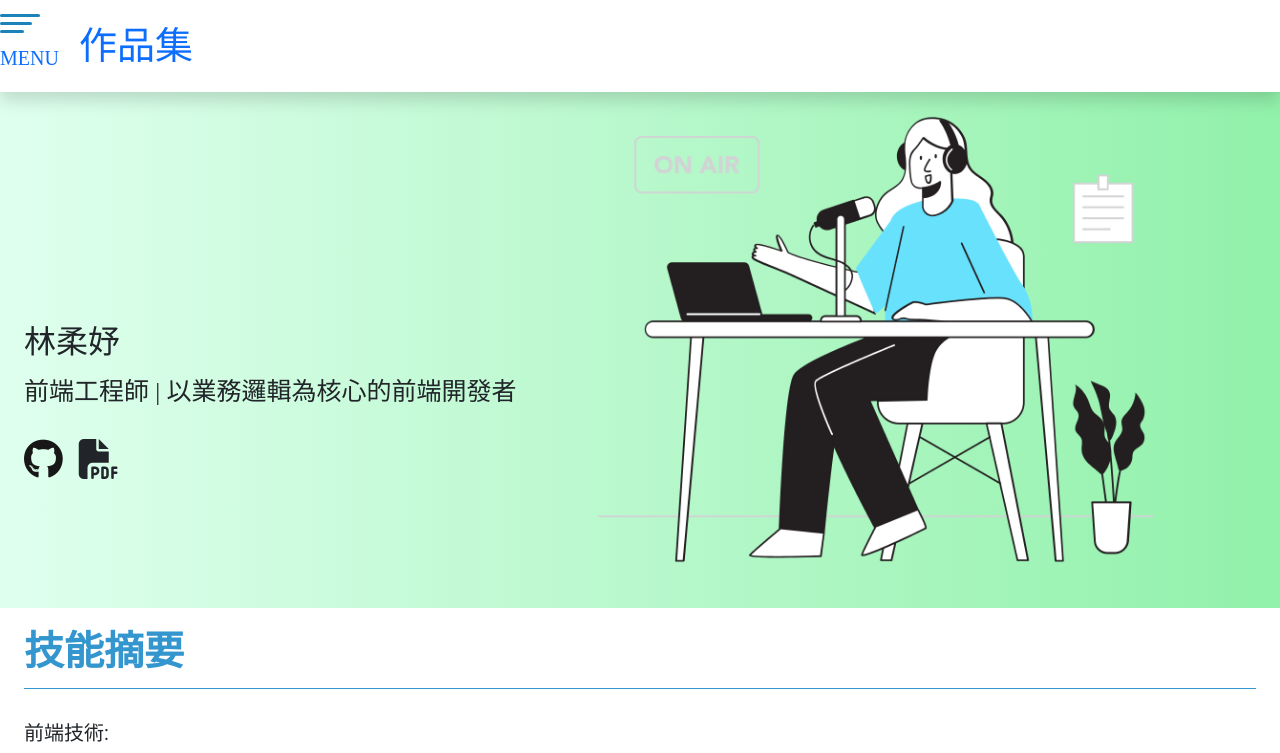
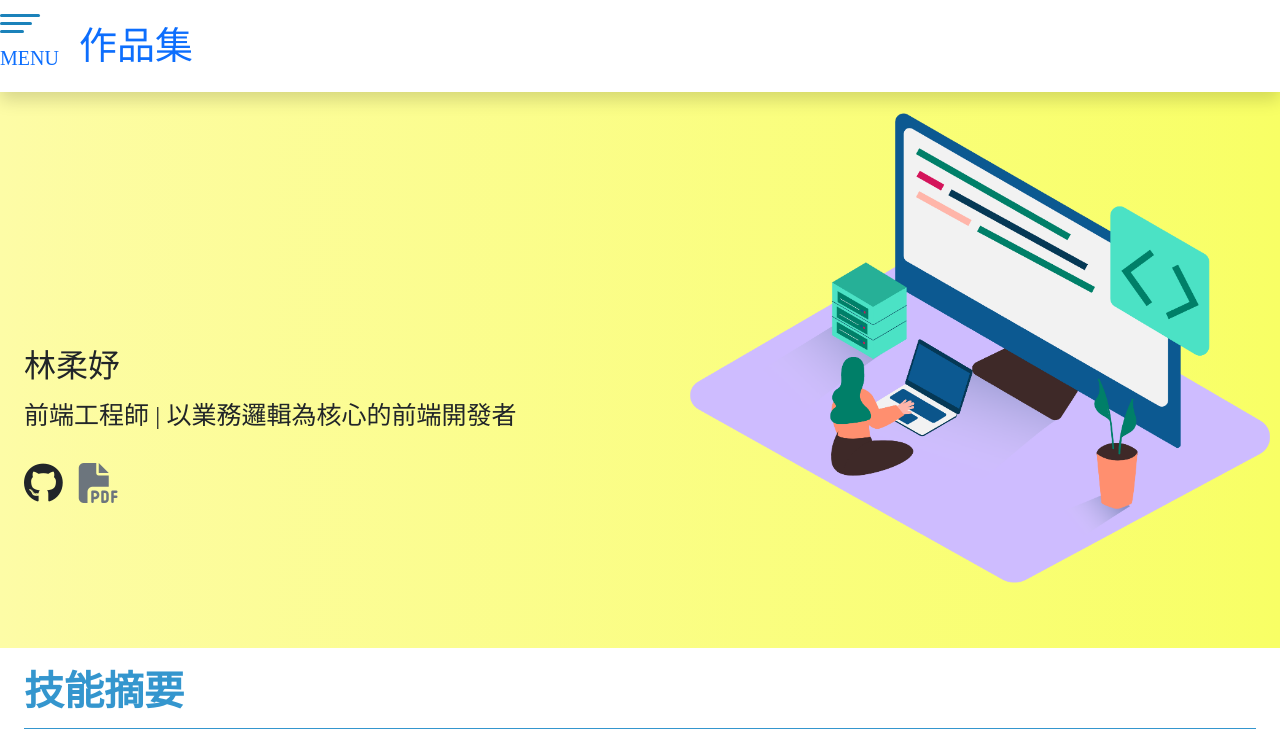
Before and after one commit to Lin3456/project_portfolio, a Vue app: page /home in a window 1280 px wide. Shown: the top 753 px of the page. Built offline with nearby package versions, Linux system fonts and the light colour scheme; a web font is replaced by a local one.

Commit message:
20250621_00: 修正 vite.config.js 的 base 設定

```diff
--- a/src/router/routers.js
+++ b/src/router/routers.js
@@ -12,10 +12,14 @@ const routes = [
   {
     path: '/Portfolio',
     name: 'Portfolio',
-    // component: About,
     meta: {title: '作品集', hidden: false},
     children: [
-
+      {
+        path: '/ToDoList',
+        name: 'ToDoList',
+        meta: {title: 'ToDoList'},
+        component: () => import('@/views/content/toDoList.vue'),
+      }
     ],
   },
 ]
--- a/src/views/content/home.vue
+++ b/src/views/content/home.vue
@@ -4,11 +4,11 @@
     <section
       class="text-dark text-center position-relative"
       :style="{
-        backgroundImage: `url(/src/assets/background.png), linear-gradient(to right, rgb(223 255 238), rgb(145 241 170))`,
+        backgroundImage: `url(/src/assets/background.png), linear-gradient(to right, rgb(253 252 166), rgb(248 255 101))`,
         backgroundSize: 'auto 100%',
         backgroundPosition: 'right bottom',
         backgroundRepeat: 'no-repeat',
-        height: '70vh',
+        height: '75vh',
       }"
     >
       <div
@@ -23,14 +23,14 @@
           class="d-flex justify-content-between align-items-center"
           style="max-width: 4em"
         >
-          <a :href="profile.info.github" target="_blank" style="color: #181717">
+          <a :href="profile.info.github" target="_blank" class="text-dark">
             <i class="fa-brands fa-github fa-2x"></i>
           </a>
           <a
             href="/files/resume.pdf"
             download="林柔妤_履歷表.pdf"
           >
-            <i class="fas fa-file-pdf fa-2x text-dark ms-3"></i>
+            <i class="fas fa-file-pdf fa-2x text-secondary ms-3"></i>
           </a>
         </div>
       </div>
@@ -160,7 +160,7 @@
     <button
       v-show="showTop"
       @click="scrollToTop"
-      :class="['btn btn-outline-success back-to-top', { show: showTop }]"
+      :class="['btn btn-outline-secondary back-to-top', { show: showTop }]"
     >
       <i class="fas fa-arrow-up"></i>
     </button>
--- /dev/null
+++ b/src/views/content/toDoList.vue
@@ -0,0 +1,14 @@
+<template>
+  <div></div>
+</template>
+
+<script>
+export default {
+  name: 'ToDoList',
+  data () {
+    return {
+
+    };
+  }
+}
+</script>
--- a/src/views/header/menu-item.vue
+++ b/src/views/header/menu-item.vue
@@ -20,13 +20,13 @@
 					</span>
 
 					<MenuItem
-					class="col"
+					  class="col"
 						v-if="route.meta.hidden"
 						:data="route.children"
 						@close="$emit('close')"
 					/>
         </div>
-				<!-- 有子節點 -->
+				<!-- 沒有子節點 -->
 				<template v-else>
 					<div
 						class="menu-item"
@@ -64,7 +64,7 @@ export default {
       this.$router.push(route.path).catch(() => {});
       this.$emit('close');
     }
-  },
+  }
 };
 </script>
 
--- a/src/views/header/navBar.vue
+++ b/src/views/header/navBar.vue
@@ -105,7 +105,7 @@ export default {
   background-color: #3b3b59;
 	color: white;
   box-shadow: 2px 0 5px rgba(0,0,0,0.3);
-  z-index: 1000;
+  z-index: 2000;
 	font-size: 20px;
 	overflow-y: hidden;
 }
--- a/vite.config.js
+++ b/vite.config.js
@@ -3,7 +3,7 @@ import vue from '@vitejs/plugin-vue';
 import path from 'path';
 
 export default defineConfig({
-  base: process.env.VITE_BASE,
+  base: loadEnv(mode, process.cwd()),
   resolve: {
     alias: {
       '@': path.resolve(__dirname, './src'), // 讓 @ 指向 src 資料夾
@@ -14,4 +14,4 @@ export default defineConfig({
     open: true, // 啟動時自動打開瀏覽器
   },
   plugins: [vue()],
-});
+});``
```
Also changed, not shown: src/assets/background.png.
